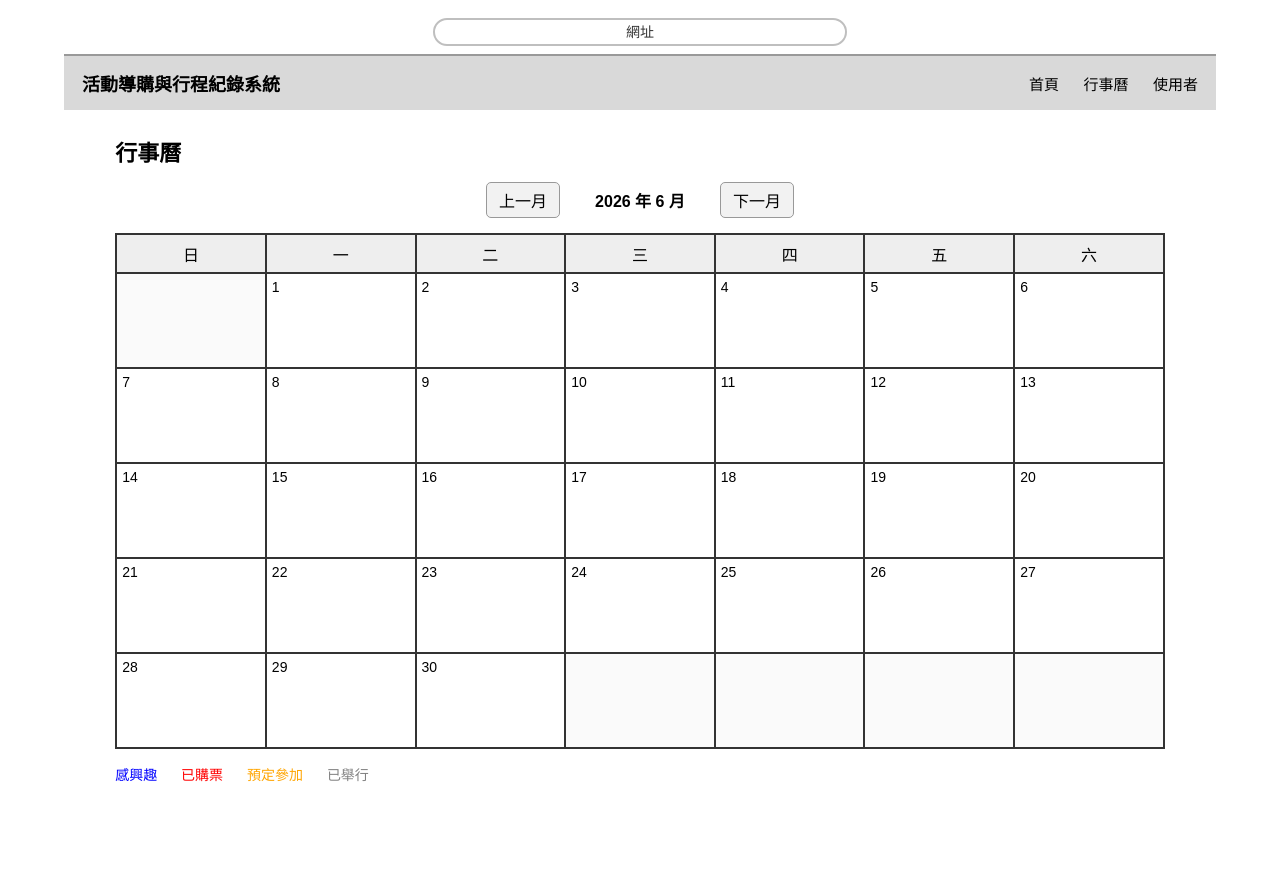
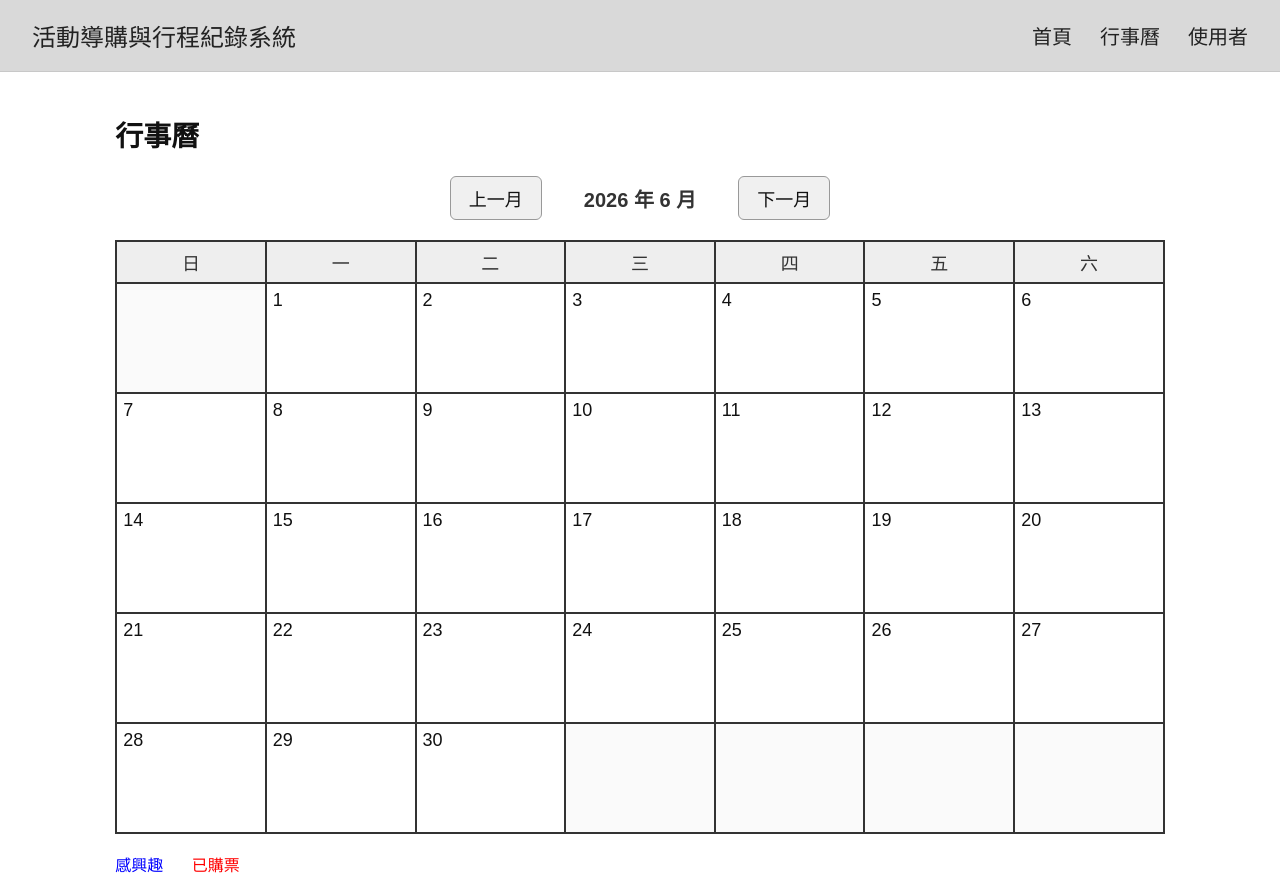
Before and after one commit to xxjoyaaaaa/database_theories, a PHP site: page /backend/my_schedule.php in a window 1280 px wide. Before the commit the page ends 782 px from the top, so only its background shows below. Run offline with PHP 8.4, Linux system fonts and the light colour scheme; tables that the repository leaves empty hold one stand-in row (values such as "Sample post").

Commit message:
update status2

```diff
--- a/backend/my_schedule.php
+++ b/backend/my_schedule.php
@@ -6,7 +6,6 @@ require_once 'db.php';
 |--------------------------------------------------------------------------
 | 取得資料庫連線
 |--------------------------------------------------------------------------
-| 這裡支援 db.php 裡面連線變數叫 $conn 或 $mysqli
 */
 
 if (isset($conn)) {
@@ -31,8 +30,6 @@ $user_id = $_SESSION['user_id'] ?? 'U001';
 |--------------------------------------------------------------------------
 | 取得年份與月份
 |--------------------------------------------------------------------------
-| 網址範例：
-| my_schedule.php?year=2026&month=7
 */
 
 $year = isset($_GET['year']) ? intval($_GET['year']) : intval(date('Y'));
@@ -50,7 +47,7 @@ if ($month > 12) {
 
 /*
 |--------------------------------------------------------------------------
-| 計算月曆需要的資訊
+| 計算月曆資訊
 |--------------------------------------------------------------------------
 */
 
@@ -79,11 +76,6 @@ if ($next_month > 12) {
 |--------------------------------------------------------------------------
 | 查詢這個使用者當月的行程
 |--------------------------------------------------------------------------
-| 注意：
-| 行事曆只查詢與顯示資料
-| 不在這裡刪除
-| 不在這裡更新狀態
-| 狀態更新留在 activity_detail.php
 */
 
 $start_date = sprintf('%04d-%02d-01 00:00:00', $year, $month);
@@ -157,10 +149,6 @@ function getStatusClass($status) {
         return 'status-interested';
     } else if ($status === '已購票') {
         return 'status-paid';
-    } else if ($status === '預定參加') {
-        return 'status-planned';
-    } else if ($status === '已舉行') {
-        return 'status-finished';
     }
 
     return '';
@@ -174,46 +162,45 @@ function getStatusClass($status) {
     <title>行事曆</title>
 
     <style>
+        * {
+            box-sizing: border-box;
+        }
+
         body {
             margin: 0;
             font-family: Arial, "Microsoft JhengHei", sans-serif;
             background-color: #ffffff;
-        }
-
-        .url-bar {
-            width: 32%;
-            height: 24px;
-            border: 2px solid #bfbfbf;
-            border-radius: 20px;
-            margin: 18px auto 0 auto;
-            text-align: center;
-            line-height: 24px;
-            font-size: 14px;
             color: #333;
         }
 
         .top-bar {
-            width: 90%;
-            margin: 8px auto 0 auto;
+            width: 100%;
+            height: 72px;
             background-color: #d9d9d9;
-            border-top: 2px solid #999;
             display: flex;
             justify-content: space-between;
             align-items: center;
-            padding: 14px 18px;
-            box-sizing: border-box;
+            padding: 0 32px;
+            border-bottom: 1px solid #c8c8c8;
         }
 
         .system-title {
-            font-size: 18px;
-            font-weight: bold;
+            font-size: 24px;
+            font-weight: 500;
+            color: #222;
+        }
+
+        .top-nav {
+            display: flex;
+            gap: 28px;
+            align-items: center;
         }
 
         .top-nav a {
-            color: black;
+            color: #222;
             text-decoration: none;
-            margin-left: 20px;
-            font-size: 15px;
+            font-size: 20px;
+            font-weight: 500;
         }
 
         .top-nav a:hover {
@@ -222,30 +209,33 @@ function getStatusClass($status) {
 
         .calendar-wrapper {
             width: 82%;
-            margin: 25px auto;
+            margin: 42px auto 0 auto;
         }
 
         .calendar-wrapper h2 {
-            margin: 0 0 15px 0;
-            font-size: 22px;
+            margin: 0 0 22px 0;
+            font-size: 28px;
+            font-weight: bold;
+            color: #111;
         }
 
         .month-control {
             display: flex;
             justify-content: center;
             align-items: center;
-            gap: 35px;
-            margin-bottom: 15px;
-            font-size: 16px;
+            gap: 42px;
+            margin-bottom: 20px;
+            font-size: 20px;
         }
 
         .month-control a {
-            color: black;
+            color: #111;
             text-decoration: none;
             border: 1px solid #999;
-            padding: 5px 12px;
-            border-radius: 5px;
-            background-color: #f2f2f2;
+            padding: 8px 18px;
+            border-radius: 6px;
+            background-color: #f0f0f0;
+            font-size: 18px;
         }
 
         .month-control a:hover {
@@ -256,33 +246,36 @@ function getStatusClass($status) {
             width: 100%;
             border-collapse: collapse;
             table-layout: fixed;
+            background-color: #ffffff;
         }
 
         .calendar-table th {
             border: 2px solid #333;
-            height: 35px;
+            height: 42px;
             background-color: #eeeeee;
             font-weight: normal;
+            font-size: 18px;
         }
 
         .calendar-table td {
             border: 2px solid #333;
-            height: 95px;
+            height: 110px;
             vertical-align: top;
-            padding: 5px;
-            box-sizing: border-box;
+            padding: 6px;
+            font-size: 16px;
         }
 
         .date-number {
-            font-size: 14px;
-            margin-bottom: 4px;
+            font-size: 18px;
+            margin-bottom: 8px;
+            color: #111;
         }
 
         .event-link {
             display: block;
-            font-size: 13px;
+            font-size: 16px;
             text-decoration: none;
-            margin-top: 2px;
+            margin-top: 3px;
             word-break: break-all;
         }
 
@@ -298,21 +291,15 @@ function getStatusClass($status) {
             color: red;
         }
 
-        .status-planned {
-            color: orange;
-        }
-
-        .status-finished {
-            color: gray;
-        }
 
         .legend {
-            margin-top: 15px;
-            font-size: 14px;
+            margin-top: 18px;
+            font-size: 16px;
         }
 
         .legend span {
-            margin-right: 20px;
+            margin-right: 24px;
+            font-weight: 500;
         }
 
         .empty-cell {
@@ -323,13 +310,11 @@ function getStatusClass($status) {
 
 <body>
 
-<div class="url-bar">網址</div>
-
 <header class="top-bar">
     <div class="system-title">活動導購與行程紀錄系統</div>
 
     <nav class="top-nav">
-        <a href="../index.php">首頁</a>
+        <a href="../pages/activity_list.php">首頁</a>
         <a href="my_schedule.php">行事曆</a>
         <a href="../pages/profile.php">使用者</a>
     </nav>
@@ -407,8 +392,6 @@ function getStatusClass($status) {
     <div class="legend">
         <span class="status-interested">感興趣</span>
         <span class="status-paid">已購票</span>
-        <span class="status-planned">預定參加</span>
-        <span class="status-finished">已舉行</span>
     </div>
 </main>
 
```
Also changed, not shown: backend/add_schedule.php (+82 -99 lines), pages/activity_detail.php (+0 -47 lines).
